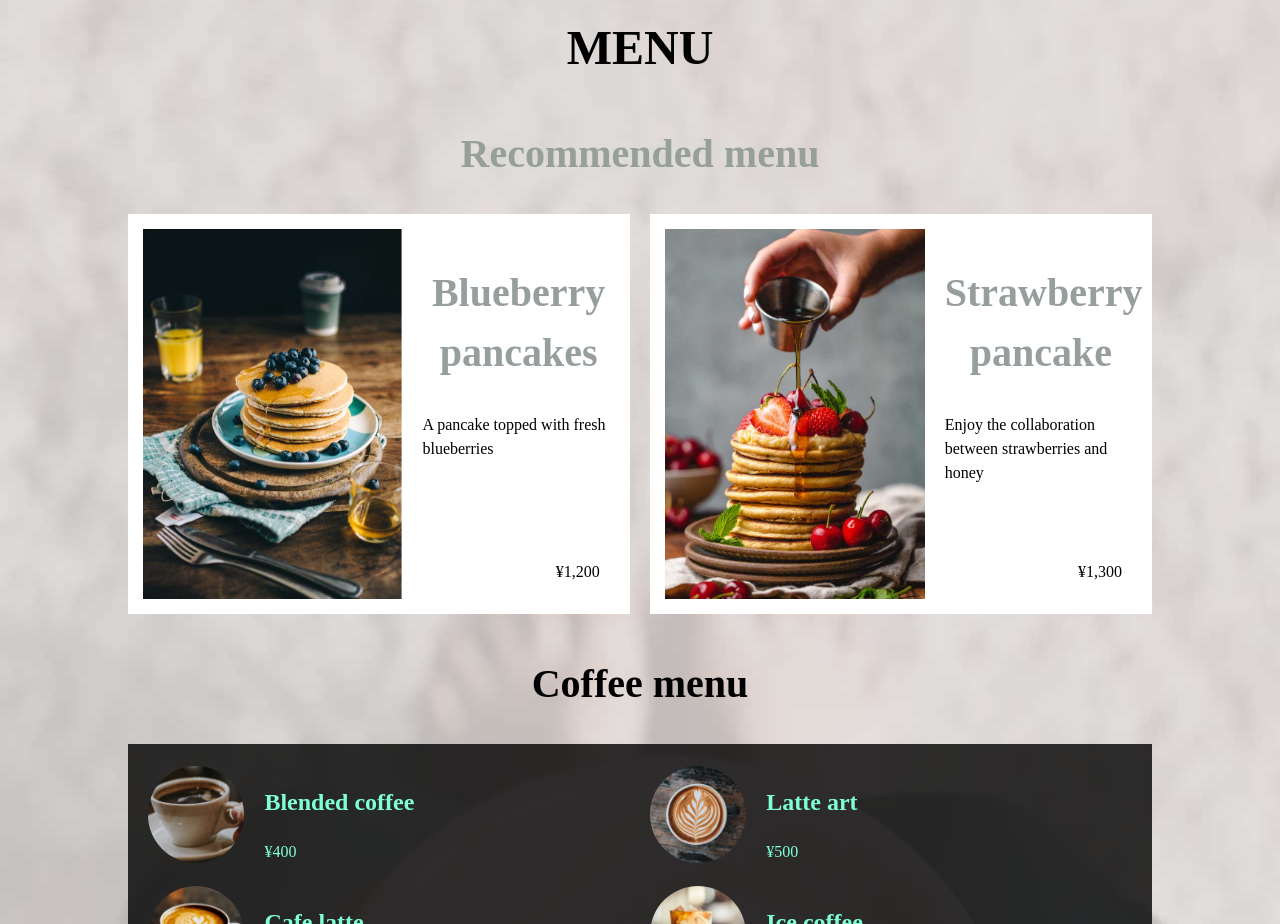
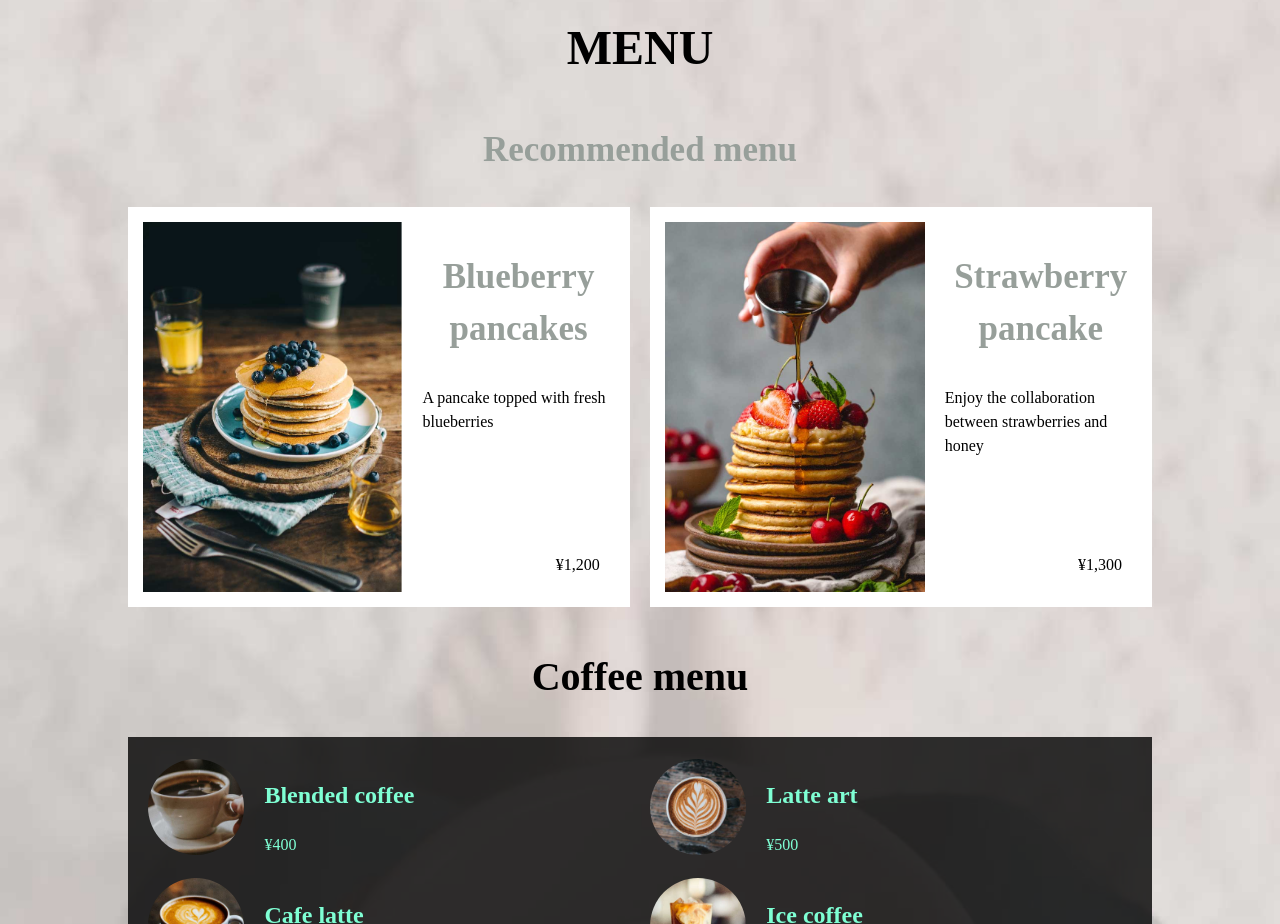
Before and after one commit to Josephvarley22/DproWeb_iminatation_Assignment, a plain HTML site: page index.html in a window 1280 px wide. Shown: the part 1080-2004 px from the top of the page. Drawn offline with Linux system fonts and the light colour scheme.

Commit message:
Update main.css styles

```diff
--- a/css/main.css
+++ b/css/main.css
@@ -161,7 +161,7 @@ header nav ul li a:hover {
 
 .recommended-menu h2 {
     text-align: center;
-    font-size: 40px;
+    font-size: 35px;
     color: rgb(151, 159, 154);
     margin-bottom: 30px;
 }
```
